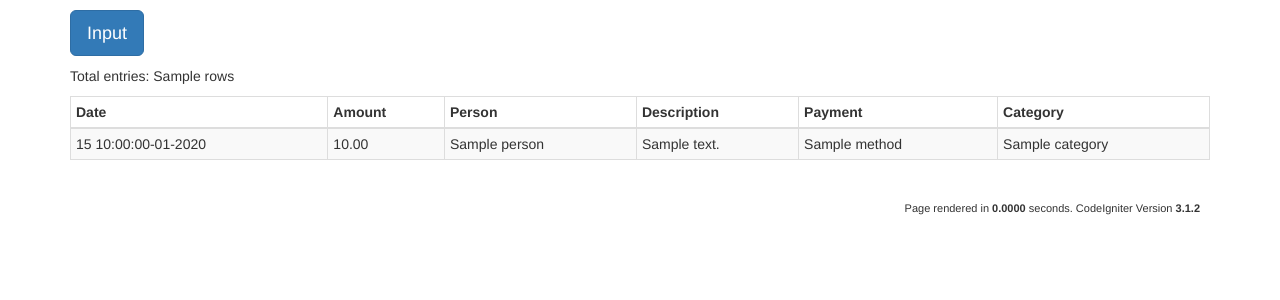
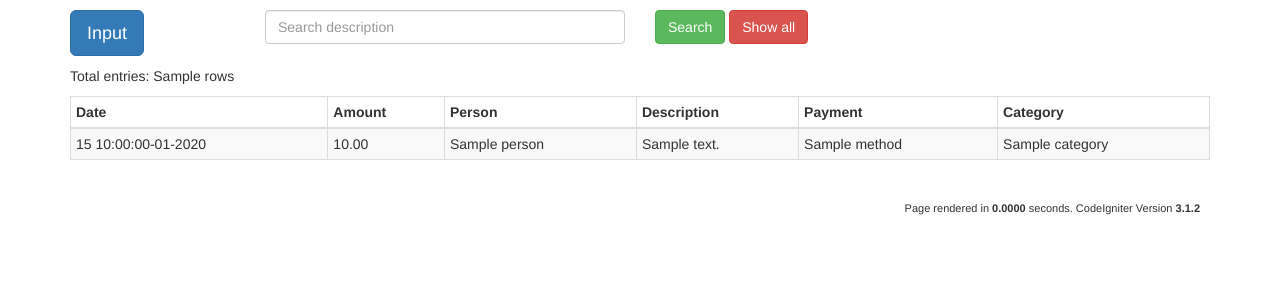
Before and after one commit to apolymen/Expenses, a CodeIgniter app: the page made by application/views/view_retrieve.php in a window 1280 px wide. Shown: the top 300 px of the page. Run offline with CodeIgniter, Linux system fonts and the light colour scheme; the template is opened without the code that fills it: most values are stand-ins (such as "Sample title", 1, 10 or a date in 2020); data that the repository does not hold is empty.

Commit message:
Search functionality testing

```diff
--- a/application/views/view_retrieve.php
+++ b/application/views/view_retrieve.php
@@ -28,9 +28,20 @@ defined('BASEPATH') OR exit('No direct script access allowed');
   <div class="container">
 
     <div class="row top-buffer">
-	<div class="col-xs-1">
+      <div class="col-xs-2">
         <button type="button" class="btn btn-primary btn-lg" onclick="location.href='<?php echo base_url(); ?>input'">Input</button>
       </div>
+      <?php
+      $attributes = array("class" => "form-horizontal", "id" => "searchform", "name" => "searchform");
+      echo form_open('main/search', $attributes); ?>
+      <div class="col-xs-4">
+          <input type="text" class="form-control" id="search" name="search" placeholder="Search description" value="<?php echo set_value('book_name'); ?>" />
+      </div>
+      <div class="col-xs-6">
+        <input type="submit" class="btn btn-success" value="Search" />
+        <input type="button" class="btn btn-danger" onclick="location.href='<?php echo base_url(); ?>main/last_page'" value="Show all" />
+      </div>
+      <?php echo form_close(); ?>
     </div>
     <div class="top-buffer"></div>
 
@@ -48,11 +59,9 @@ defined('BASEPATH') OR exit('No direct script access allowed');
         </tr>
       </thead>
       <tbody>
-
         <?php foreach ($expenses as $row): ?>
         <tr> <td class="hidden"><?=$row->id?></td> <td style="white-space: nowrap;"><?=implode('-', array_reverse(explode('-', $row->Date)))?></td> <td><?=number_format($row->Amount,2)?></td> <td><?=$row->Person?></td> <td><?=$row->Description?></td> <td><?=$row->Method?></td> <td><?=$row->Category?></td> </tr>
         <?php endforeach; ?>
-
       </tbody>
     </table>
 
```
Lines whose indentation alone changed are shown as unchanged.
